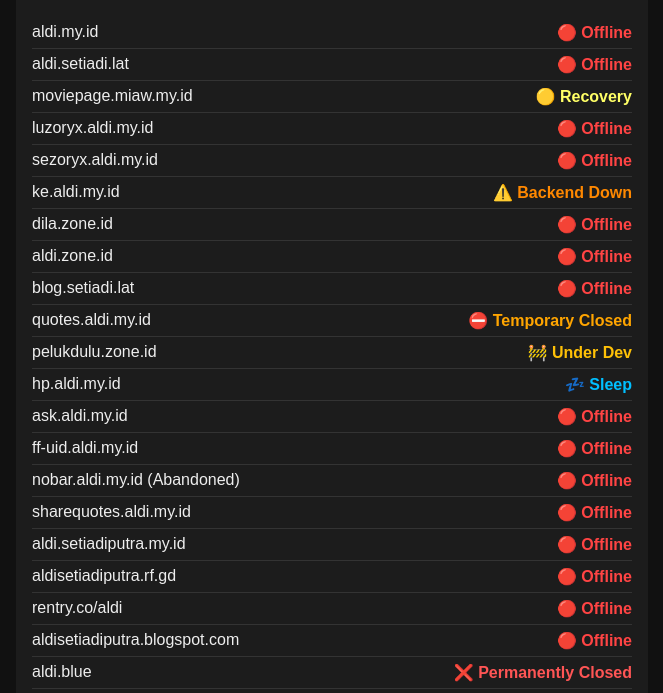
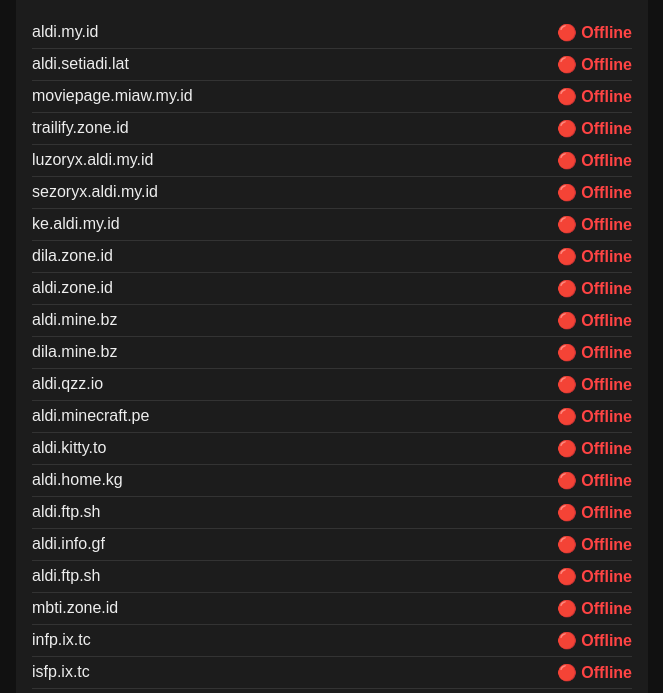
Before and after one commit to xaldiy/statusaldi, a plain HTML site: page index.html in a window 1280 px wide. Shown: the part 107-800 px from the top of the page, without its empty margins (308-971 px from the left). Drawn offline with Linux system fonts and the light colour scheme; no server answers.

Commit message:
Update index.html

```diff
--- a/index.html
+++ b/index.html
@@ -48,12 +48,25 @@
     const sites = [
       { name: 'aldi.my.id', url: 'https://aldi.my.id' },
       { name: 'aldi.setiadi.lat', url: 'https://aldi.setiadi.lat' },
-      { name: 'moviepage.miaw.my.id', status: 'recovery' },
+      { name: 'moviepage.miaw.my.id', url: 'https://moviepage.miaw.my.id' },
+      { name: 'trailify.zone.id', url: 'https://trailify.zone.id' },
       { name: 'luzoryx.aldi.my.id', url: 'https://luzoryx.aldi.my.id' },
       { name: 'sezoryx.aldi.my.id', url: 'https://sezoryx.aldi.my.id' },
-      { name: 'ke.aldi.my.id', status: 'backend' },
+      { name: 'ke.aldi.my.id', url: 'https://ke.aldi.my.id' },
       { name: 'dila.zone.id', url: 'https://dila.zone.id' },
       { name: 'aldi.zone.id', url: 'https://aldi.zone.id' },
+      { name: 'aldi.mine.bz', url: 'https://aldi.mine.bz' },
+      { name: 'dila.mine.bz', url: 'https://dila.mine.bz' },
+      { name: 'aldi.qzz.io', url: 'https://aldi.qzz.io' },
+      { name: 'aldi.minecraft.pe', url: 'https://aldi.minecraft.pe' },
+      { name: 'aldi.kitty.to', url: 'https://aldi.kitty.to' },
+      { name: 'aldi.home.kg', url: 'https://aldi.home.kg' },
+      { name: 'aldi.ftp.sh', url: 'https://aldi.ftp.sh' },
+      { name: 'aldi.info.gf', url: 'https://aldi.info.gf' },
+      { name: 'aldi.ftp.sh', url: 'https://aldi.ftp.sh' },
+      { name: 'mbti.zone.id', url: 'https://mbti.zone.id' },
+      { name: 'infp.ix.tc', url: 'https://infp.ix.tc' },
+      { name: 'isfp.ix.tc', url: 'https://isfp.ix.tc' },
       { name: 'blog.setiadi.lat', url: 'https://blog.setiadi.lat' },
       { name: 'quotes.aldi.my.id', status: 'tempclosed' },
       { name: 'pelukdulu.zone.id', status: 'dev' },
```
